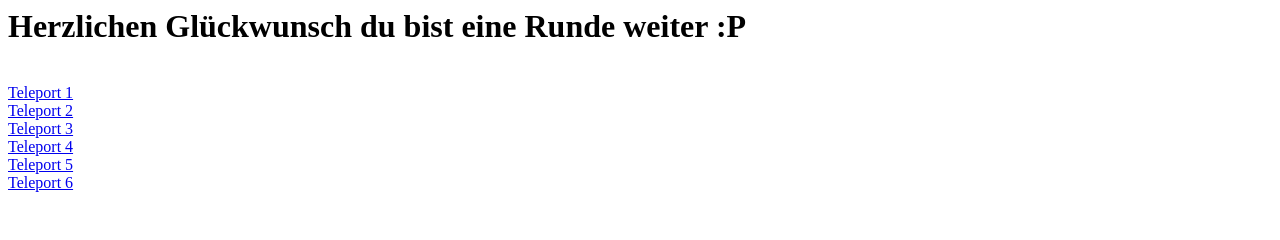
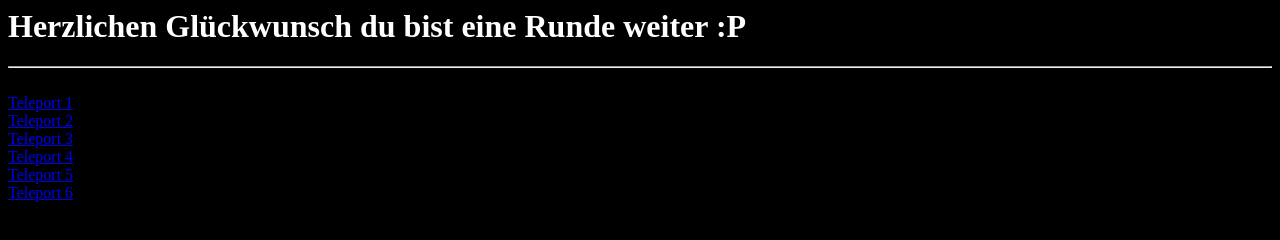
Before and after one commit to D-Gulyas/D-Gulyas.github.io, a plain HTML site: page labyrinth/port3.html in a window 1280 px wide. Drawn offline with Linux system fonts and the light colour scheme.

Commit message:
Update port3.html

```diff
--- a/labyrinth/port3.html
+++ b/labyrinth/port3.html
@@ -1,8 +1,8 @@
 <html>
-  <Body>
+  <Body style="color: white; background-color: black;">
 
 <h1> Herzlichen Glückwunsch du bist eine Runde weiter :P </h1>
-
+<hr />
       <br>
 
   <a href="https://www.amazon.de/"> Teleport 1</a>
```
